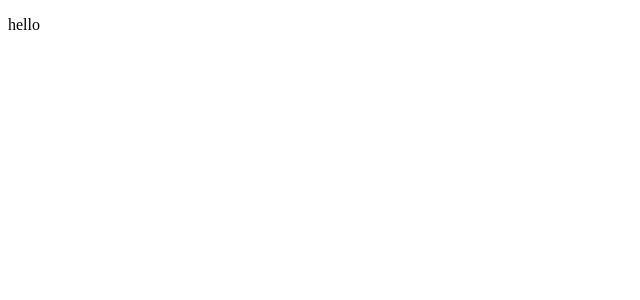
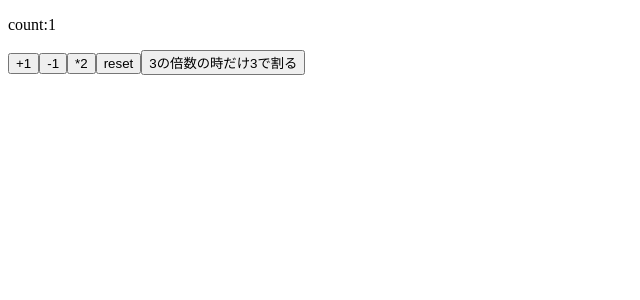
Before and after one commit to mahiro72/react-hooks_practice, a React (Create React App) app in the folder react-hooks-101/: page / in a window 1280 px wide. Shown: the top 300 px of the page, without its empty margins (0-640 px from the left). Built offline with nearby package versions, Linux system fonts and the light colour scheme.

Commit message:
lesson 6

```diff
--- a/react-hooks-101/src/App.js
+++ b/react-hooks-101/src/App.js
@@ -1,9 +1,29 @@
-import React from 'react';
+import React,{useState} from 'react';
+
 
 const App = ()=>{
+  const [count,setCount] = useState(1);
+
+  const calc = ()=>{
+    setCount((pre)=>{
+      return pre*2
+    })
+  }
+
+  const mod_three = ()=>{
+    setCount((pre)=>{
+      return (pre%3===0 ? pre/3 : pre)
+    })
+  }
+
   return (
     <div>
-      <p>hello</p>
+      <p>count:{count}</p>
+      <button onClick={()=>setCount(count+1)}>+1</button>
+      <button onClick={()=>setCount(count-1)}>-1</button>
+      <button onClick={calc}>*2</button>
+      <button onClick={()=>setCount(0)}>reset</button>
+      <button onClick={mod_three}>3の倍数の時だけ3で割る</button>
     </div>
   );
 }
```
